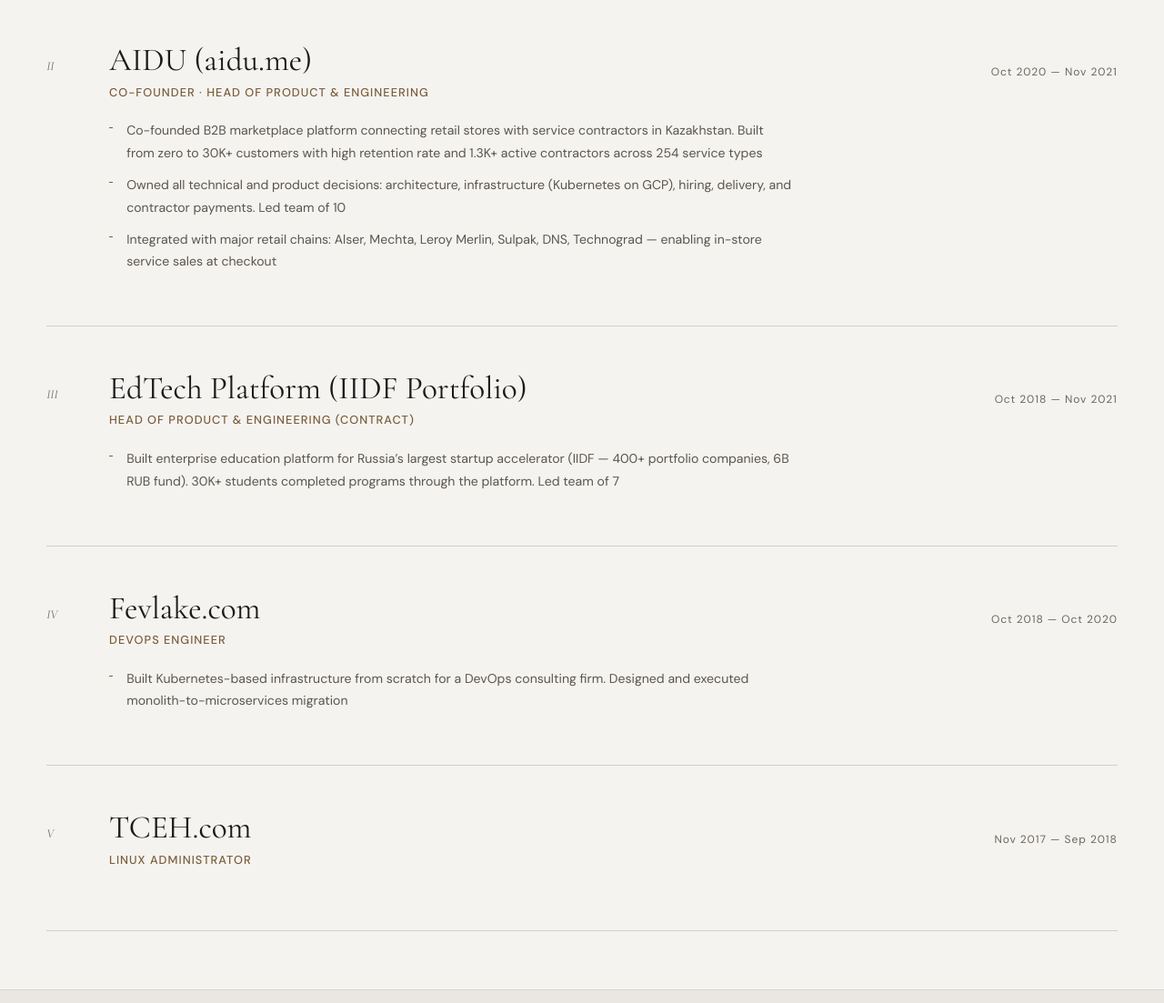
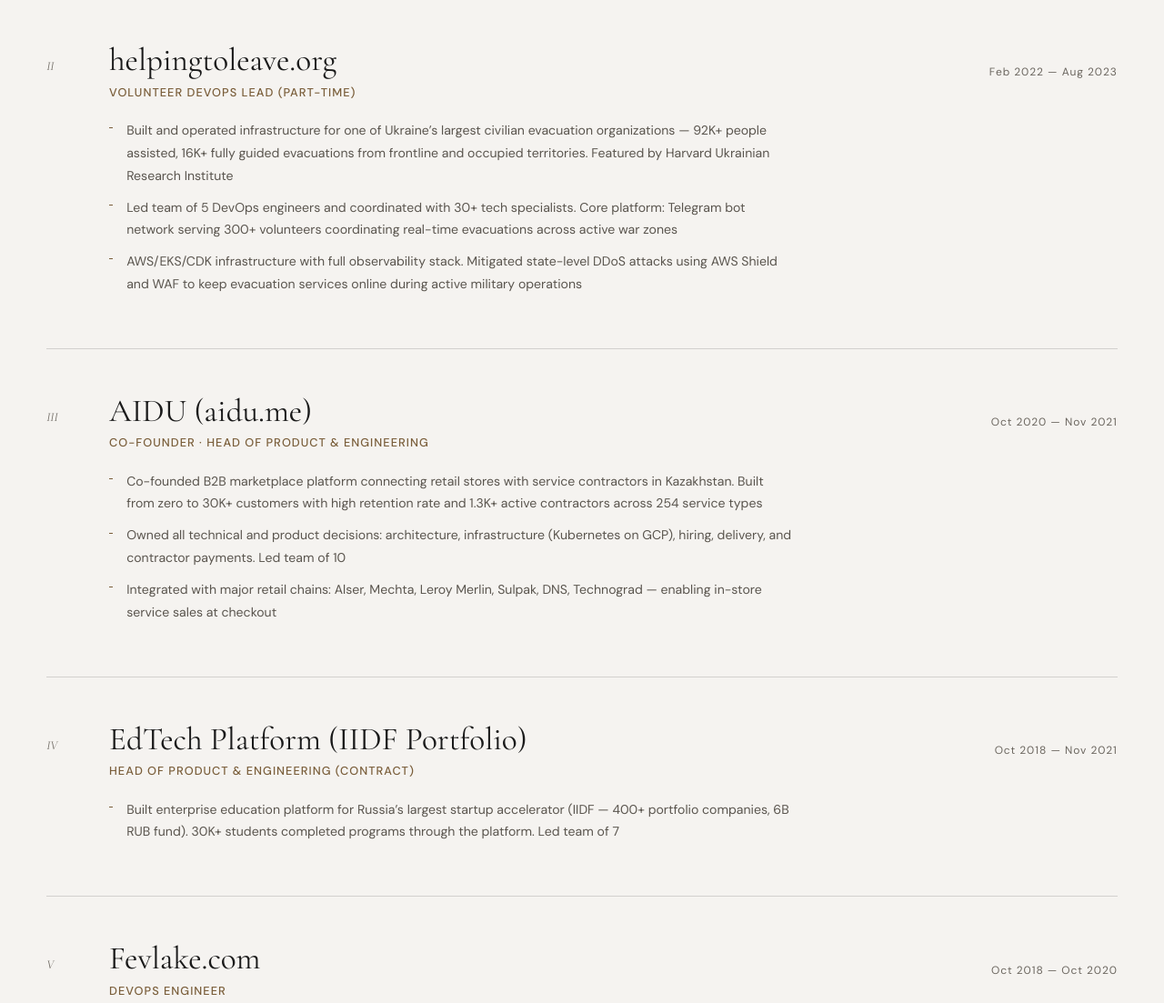
Before and after one commit to spelendora/spelendora.github.io, a plain HTML site: page devops/index.html in a window 1280 px wide. Shown: the part 2502-3605 px from the top of the page at 91% size. Drawn offline with nearby package versions, Linux system fonts and the light colour scheme; a web font is replaced by a local one.

Commit message:
Add helpingtoleave.org volunteer experience
Ukraine's largest civilian evacuation volunteer org (92K+ people assisted,
16K+ full evacuations, featured by Harvard HURI). Volunteer DevOps Lead,
Feb 2022 - Aug 2023, part-time alongside Finery role.

- Led 5 DevOps engineers + 30+ tech specialists
- Core platform: Telegram bot network for 300+ volunteers
- AWS/EKS/CDK, mitigated state-level DDoS attacks
- Renumbered all experience entries (now 6 positions)

```diff
--- a/devops/index.html
+++ b/devops/index.html
@@ -1456,7 +1456,7 @@
 <section class="experience" id="experience">
   <div class="experience__header">
     <p class="experience__heading">Professional Experience</p>
-    <p class="experience__count">5 positions &middot; 8+ years</p>
+    <p class="experience__count">6 positions &middot; 8+ years</p>
   </div>
 
   <ol class="exp-list">
@@ -1482,10 +1482,29 @@
       </ul>
     </li>
 
-    <!-- 02 — AIDU (SignedUp.me) -->
+    <!-- 02 — Helping to Leave -->
     <li class="exp-item" data-delay="1">
       <div class="exp-item__top">
         <span class="exp-item__num">II</span>
+        <div class="exp-item__header">
+          <h3 class="exp-item__company">helpingtoleave.org</h3>
+          <p class="exp-item__role">Volunteer DevOps Lead (Part-Time)</p>
+        </div>
+        <div class="exp-item__meta">
+          <span class="exp-item__date">Feb 2022 &mdash; Aug 2023</span>
+        </div>
+      </div>
+      <ul class="exp-item__bullets">
+        <li class="exp-item__bullet">Built and operated infrastructure for one of Ukraine&rsquo;s largest civilian evacuation organizations &mdash; 92K+ people assisted, 16K+ fully guided evacuations from frontline and occupied territories. Featured by Harvard Ukrainian Research Institute</li>
+        <li class="exp-item__bullet">Led team of 5 DevOps engineers and coordinated with 30+ tech specialists. Core platform: Telegram bot network serving 300+ volunteers coordinating real-time evacuations across active war zones</li>
+        <li class="exp-item__bullet">AWS/EKS/CDK infrastructure with full observability stack. Mitigated state-level DDoS attacks using AWS Shield and WAF to keep evacuation services online during active military operations</li>
+      </ul>
+    </li>
+
+    <!-- 03 — AIDU (SignedUp.me) -->
+    <li class="exp-item" data-delay="2">
+      <div class="exp-item__top">
+        <span class="exp-item__num">III</span>
         <div class="exp-item__header">
           <h3 class="exp-item__company">AIDU (aidu.me)</h3>
           <p class="exp-item__role">Co-Founder &middot; Head of Product & Engineering</p>
@@ -1501,10 +1520,10 @@
       </ul>
     </li>
 
-    <!-- 03 — EdTech Platform (IIDF) -->
-    <li class="exp-item" data-delay="2">
+    <!-- 04 — EdTech Platform (IIDF) -->
+    <li class="exp-item" data-delay="3">
       <div class="exp-item__top">
-        <span class="exp-item__num">III</span>
+        <span class="exp-item__num">IV</span>
         <div class="exp-item__header">
           <h3 class="exp-item__company">EdTech Platform (IIDF Portfolio)</h3>
           <p class="exp-item__role">Head of Product & Engineering (Contract)</p>
@@ -1518,10 +1537,10 @@
       </ul>
     </li>
 
-    <!-- 04 — Fevlake.com -->
-    <li class="exp-item" data-delay="3">
+    <!-- 05 — Fevlake.com -->
+    <li class="exp-item" data-delay="4">
       <div class="exp-item__top">
-        <span class="exp-item__num">IV</span>
+        <span class="exp-item__num">V</span>
         <div class="exp-item__header">
           <h3 class="exp-item__company">Fevlake.com</h3>
           <p class="exp-item__role">DevOps Engineer</p>
@@ -1535,10 +1554,10 @@
       </ul>
     </li>
 
-    <!-- 05 — TCEH.com -->
-    <li class="exp-item" data-delay="4">
+    <!-- 06 — TCEH.com -->
+    <li class="exp-item" data-delay="5">
       <div class="exp-item__top">
-        <span class="exp-item__num">V</span>
+        <span class="exp-item__num">VI</span>
         <div class="exp-item__header">
           <h3 class="exp-item__company">TCEH.com</h3>
           <p class="exp-item__role">Linux Administrator</p>
```
